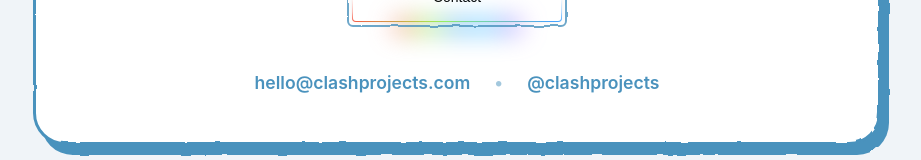
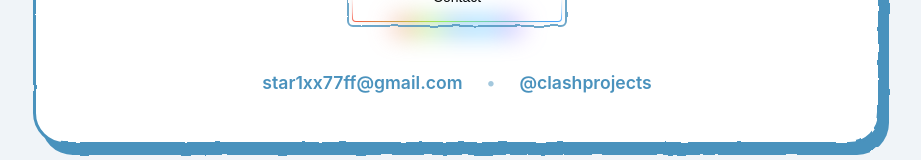
Before and after one commit to Star1xr/clashprojects, a React (Vite) app: page / in a window 1280 px wide. Shown: the part 2630-2790 px from the top of the page, without its empty margins (183-1104 px from the left). Built offline with nearby package versions, Linux system fonts and the light colour scheme; no server answers.

Commit message:
Update contact email and implement real-time star count polling

```diff
--- a/src/components/Buttons/GithubStarButton.tsx
+++ b/src/components/Buttons/GithubStarButton.tsx
@@ -8,7 +8,8 @@
   useEffect(() => {
     const fetchStars = async () => {
       try {
-        const response = await fetch('https://api.github.com/repos/Star1xr/clashprojects');
+        // Use cache-busting to ensure we get the absolute latest data
+        const response = await fetch('https://api.github.com/repos/Star1xr/clashprojects?t=' + Date.now());
         const data = await response.json();
         if (data.stargazers_count !== undefined) {
           setStars(data.stargazers_count);
@@ -17,7 +18,12 @@
         console.error("Failed to fetch star count", err);
       }
     };
+
     fetchStars();
+    // High-frequency polling (every 5 seconds)
+    const interval = setInterval(fetchStars, 5000);
+
+    return () => clearInterval(interval);
   }, []);
 
   const handleClick = () => {
--- a/src/components/Contact/ContactSection.tsx
+++ b/src/components/Contact/ContactSection.tsx
@@ -20,7 +20,7 @@
           <GetInTouchButton text="Contact" />
         </div>
         <div className="contact-info">
-          <span>hello@clashprojects.com</span>
+          <span>star1xx77ff@gmail.com</span>
           <span className="separator">•</span>
           <span>@clashprojects</span>
         </div>
```
